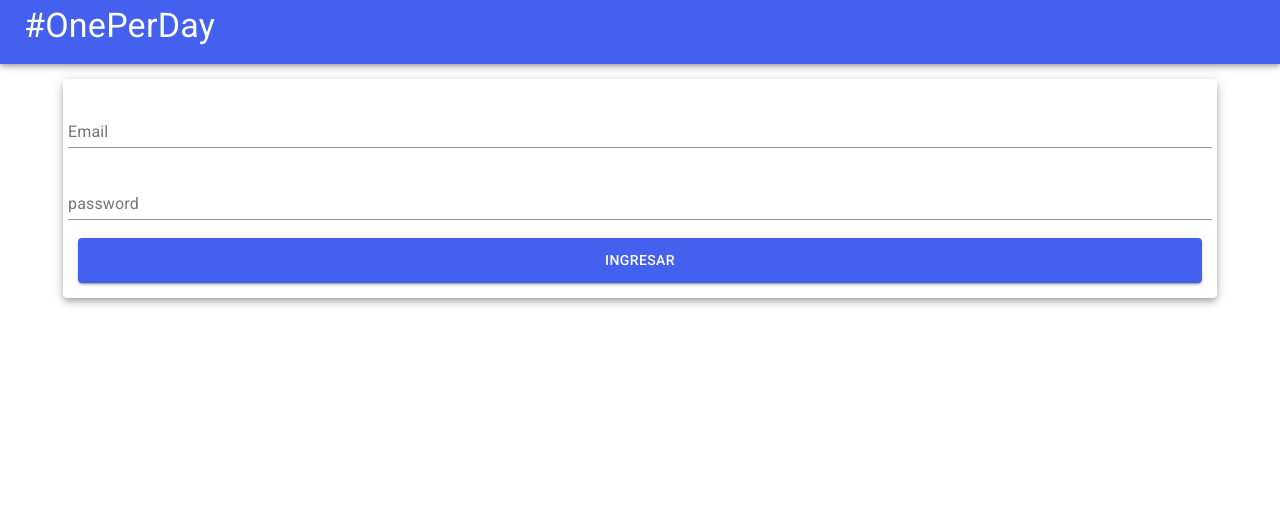
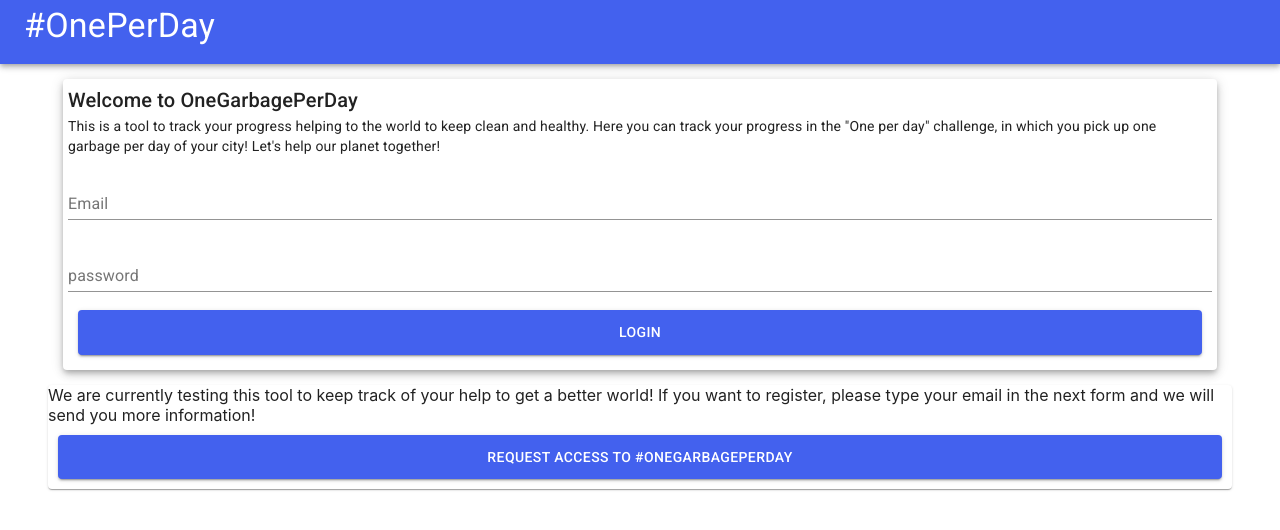
Before and after one commit to leoBravoRain/onePerDay, a React (Create React App) app: page / in a window 1280 px wide. Shown: the top 530 px of the page. Built offline with nearby package versions, Linux system fonts and the light colour scheme; no server answers.

Commit message:
fix some bugs. Improve share image. Add register form in google form

```diff
--- a/src/screens/addNewGarbage/addNewGarbage.screen.js
+++ b/src/screens/addNewGarbage/addNewGarbage.screen.js
@@ -349,7 +349,7 @@ class AddNewGarbage extends React.Component {
                                                     img.onload = () => {
 
                                                         // draw image
-                                                        ctx.drawImage(img, 0, 100, 300, 200)
+                                                        ctx.drawImage(img, 0, 150, 300, 200)
 
                                                         // add text
                                                         ctx.font = "30px Verdana";
@@ -358,11 +358,26 @@ class AddNewGarbage extends React.Component {
                                                         // ctx.textAlign = "center";
                                                         ctx.fillText("#OneGarbagePerDay", 50, 50, 200);
 
+                                                        // add text: I am picking up one garbage per day from my city in order to help our planet to keep clean and healthy
+                                                        ctx.font = "10px Verdana";
+                                                        ctx.fillText("I am picking up one garbage per day from my city", 10, 90);
+                                                        ctx.fillText("in order to help our planet to keep clean and healthy", 10, 100);
+
+                                                        ctx.font = "12px Verdana";
+                                                        ctx.fillStyle = "red";
+                                                        ctx.fillText("This is the one I picked up today:", 50, 120);
+
                                                         // type of garbage
-                                                        ctx.fillText("Days picking up garbage: " + this.state.daysPickingUpGarbage, 10, 350, 200);
+                                                        ctx.font = "12px Verdana";
+                                                        ctx.fillStyle = "green";
+                                                        ctx.fillText("These are the days when ", 60, 390);
+                                                        ctx.fillText("I've been picking up trash: " + (this.state.daysPickingUpGarbage + 1), 60, 410);
 
                                                         // invitation
-                                                        ctx.fillText("Get into OneGarbagePerDay to track your progress !", 10, 450, 200);
+                                                        ctx.font = "11px Verdana";
+                                                        ctx.fillStyle = "black";
+                                                        ctx.fillText("If you want to join me, please go to", 40, 450);
+                                                        ctx.fillText("OneGarbagePerDay!", 70, 470);
 
 
                                                     };
--- a/src/screens/home/home.screen.js
+++ b/src/screens/home/home.screen.js
@@ -77,7 +77,7 @@ class Home extends React.Component {
 
         // initial states
         this.state = {
-            loading: false,
+            loading: true,
             workshopsByCategory: null,
             garbagesPerDay: [],
             // email: "",
@@ -139,6 +139,8 @@ class Home extends React.Component {
                             get_garbages: true,
                             // update garbages
                             garbagesPerDay: garbages,
+
+                            loading: false,
 
                         },
 
@@ -212,6 +214,8 @@ class Home extends React.Component {
 
                                                 </Typography>
                                                <img
+                                                    width = {200}
+                                                    height = {200}
                                                     src = {item.image}
                                                />
 
--- a/src/screens/login/login.screen.js
+++ b/src/screens/login/login.screen.js
@@ -177,6 +177,19 @@ class Login extends React.Component {
 
                                 elevation={5}
                             >
+
+                                <Typography variant="h6" component="h6">
+
+                                    Welcome to OneGarbagePerDay
+
+                                </Typography>
+
+                                <Typography variant="body2" component="p">
+
+                                    This is a tool to track your progress helping to the world to keep clean and healthy. Here you can track your progress in the "One per day" challenge, in which you pick up one garbage per day of your city! Let's help our planet together!
+
+                                </Typography>
+
                                 <TextField
                                     id="standard-uncontrolled"
                                     label="Email"
@@ -196,9 +209,30 @@ class Login extends React.Component {
                                 />
 
                                 <Button align="center" variant="contained" color="primary" onClick={this.on_submit}>
-                                    Ingresar
+                                    Login
                                 </Button>
 
+                            </Paper>
+
+                            {/* box to message of register */}
+                            <Paper
+                                style = {{
+                                    display: "flex",
+                                    flexDirection: "column"
+                                }}
+                            >
+                                We are currently testing this tool to keep track of your help to get a better world! If you want to register, please type your email in the next form and we will send you more information!
+
+                                <Button
+                                    align="center" variant="contained" color="primary"
+                                    onClick = {() => {
+
+                                        // redirect
+                                        window.location.replace("https://forms.gle/1aVeXmFEzNE7b2Sv8");
+                                    }}
+                                >
+                                    Request access to #OneGarbagePerDay
+                                </Button>
                             </Paper>
 
                         </Container>
```
